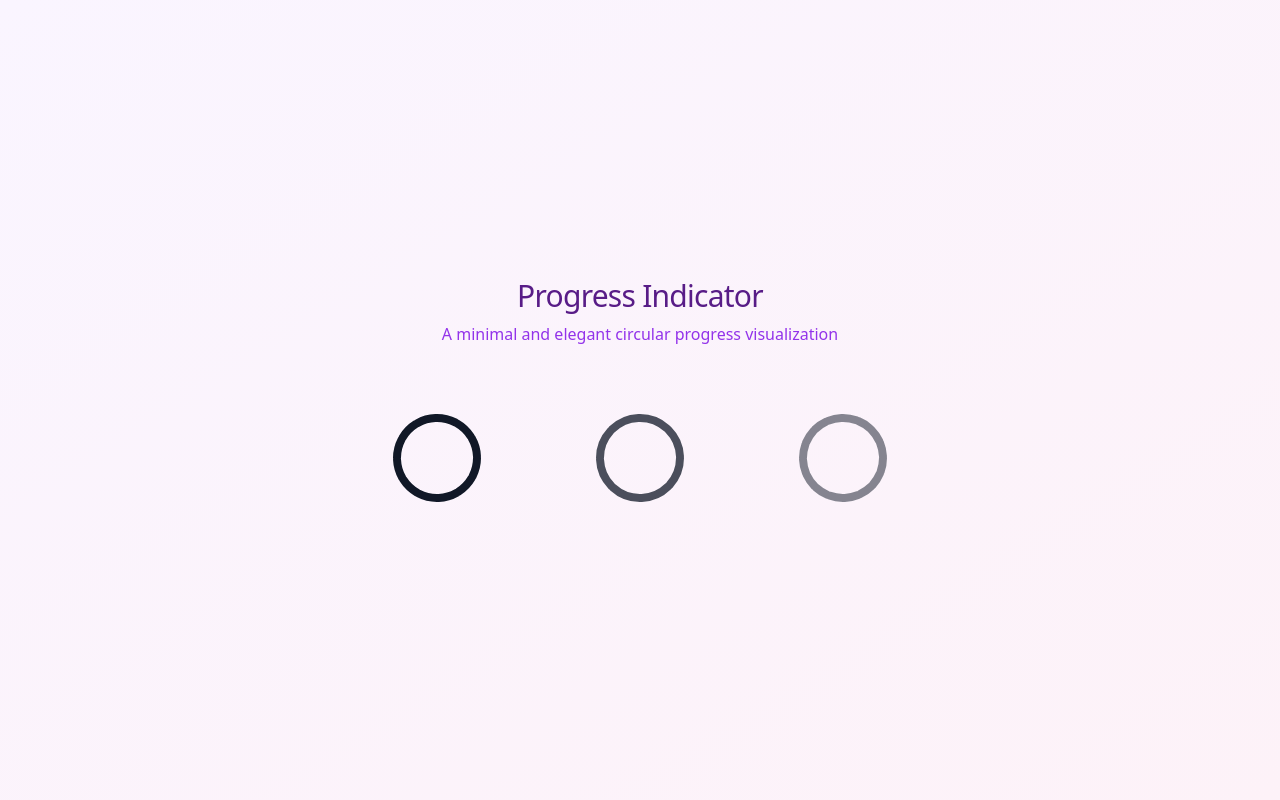
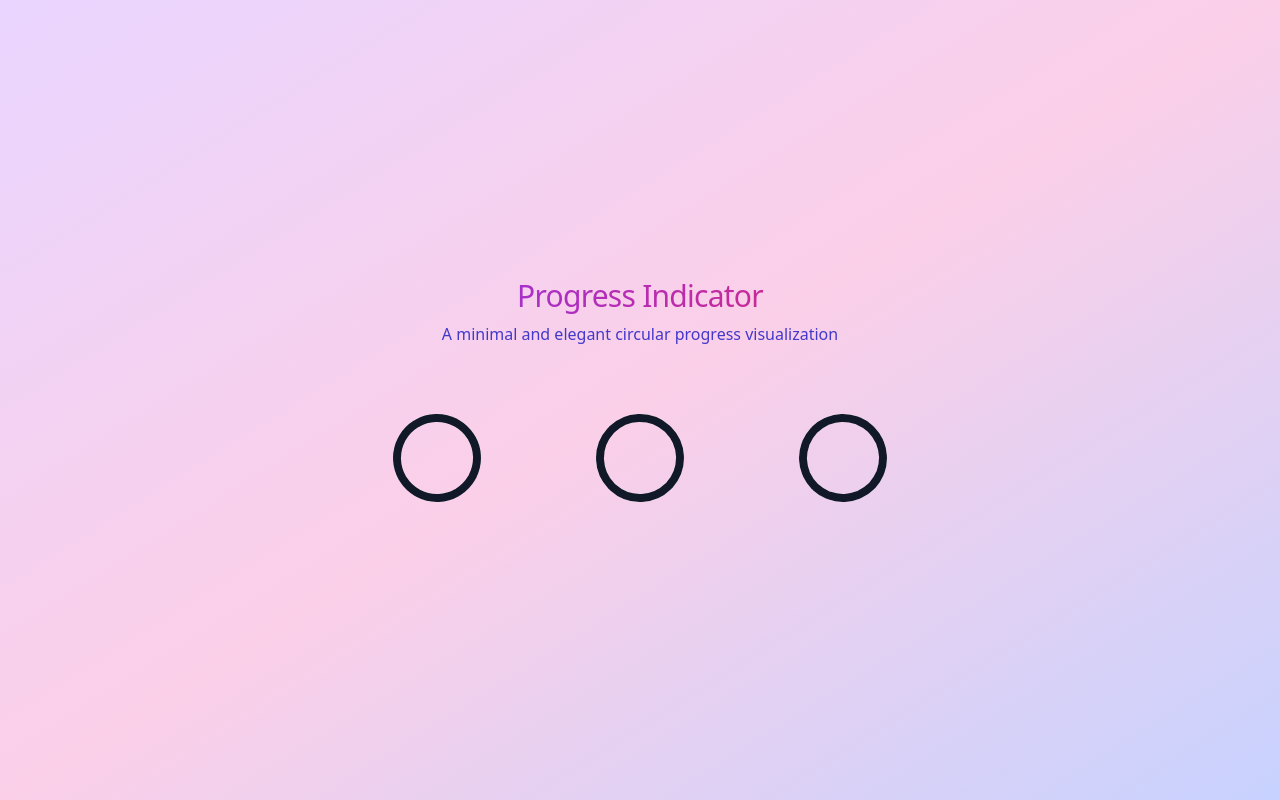
Before and after one commit to engineercode36/broken-barrier-progress, a React (Vite) app: page / in a window 1280 px wide. Built offline with nearby package versions, Linux system fonts and the light colour scheme.

Commit message:
Make page colorful
Updated styles and components to enhance the visual appeal of the page with vibrant colors.
[skip gpt_engineer]

```diff
--- a/src/pages/Index.tsx
+++ b/src/pages/Index.tsx
@@ -13,17 +13,25 @@ const Index = () => {
   }, []);
 
   return (
-    <div className="min-h-screen flex flex-col items-center justify-center p-8 bg-gradient-to-br from-purple-50 to-pink-50">
+    <div className="min-h-screen flex flex-col items-center justify-center p-8 bg-gradient-to-br from-purple-200 via-pink-200 to-indigo-200">
       <div className="w-full max-w-xl space-y-12">
         <div className="space-y-2 text-center">
-          <h2 className="text-3xl font-medium tracking-tight text-purple-900">Progress Indicator</h2>
-          <p className="text-purple-600">A minimal and elegant circular progress visualization</p>
+          <h2 className="text-3xl font-medium tracking-tight bg-gradient-to-r from-purple-600 to-pink-600 bg-clip-text text-transparent">
+            Progress Indicator
+          </h2>
+          <p className="text-indigo-700">A minimal and elegant circular progress visualization</p>
         </div>
 
         <div className="grid grid-cols-1 md:grid-cols-3 gap-8">
-          <SegmentedProgress progress={progress} segments={12} className="text-purple-500" />
-          <SegmentedProgress progress={progress} segments={8} className="text-pink-500 opacity-75" />
-          <SegmentedProgress progress={progress} segments={16} className="text-indigo-500 opacity-50" />
+          <div className="transform hover:scale-105 transition-transform duration-300">
+            <SegmentedProgress progress={progress} segments={12} className="text-purple-600" />
+          </div>
+          <div className="transform hover:scale-105 transition-transform duration-300">
+            <SegmentedProgress progress={progress} segments={8} className="text-pink-500" />
+          </div>
+          <div className="transform hover:scale-105 transition-transform duration-300">
+            <SegmentedProgress progress={progress} segments={16} className="text-indigo-500" />
+          </div>
         </div>
       </div>
     </div>
```
